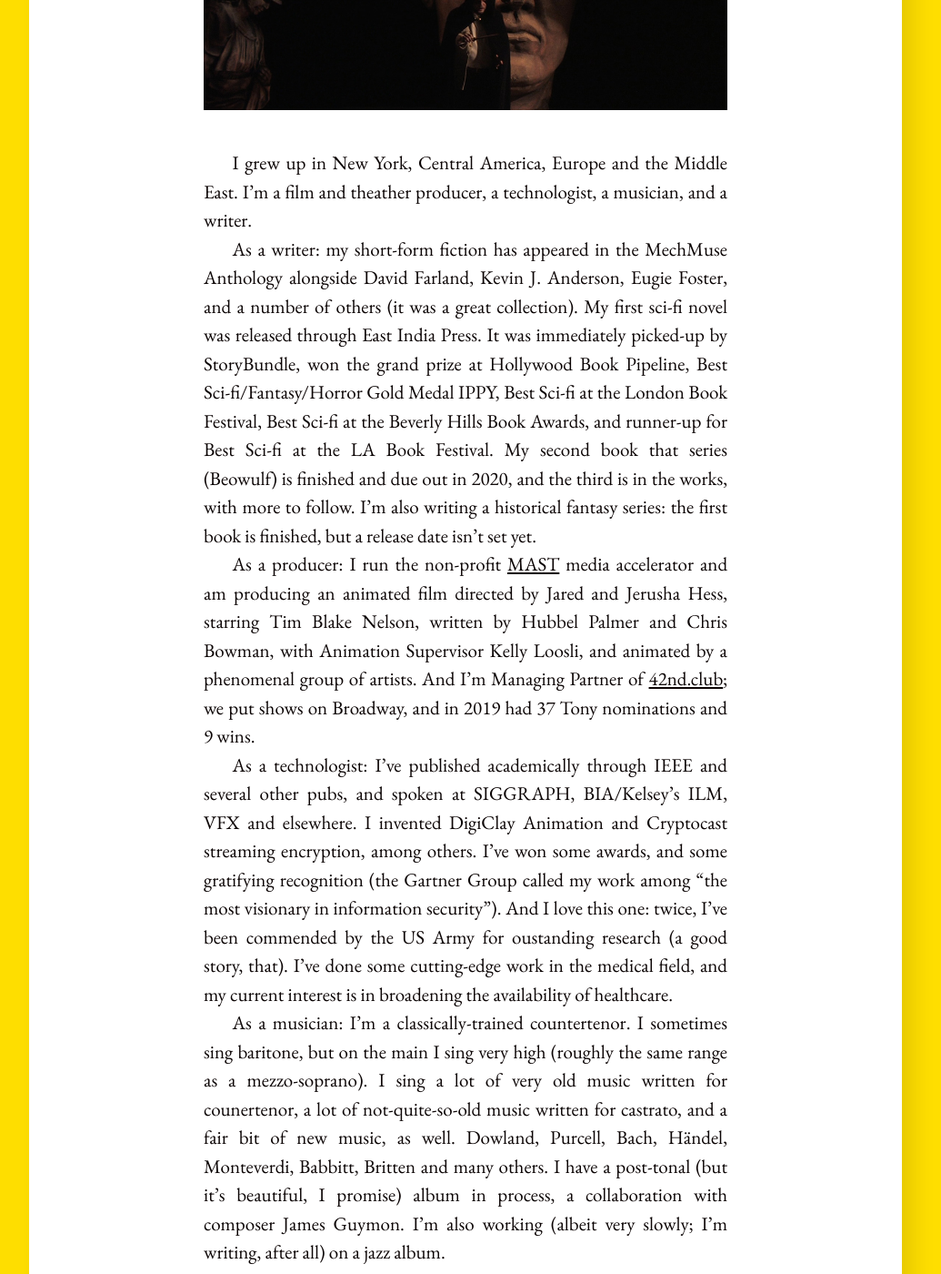
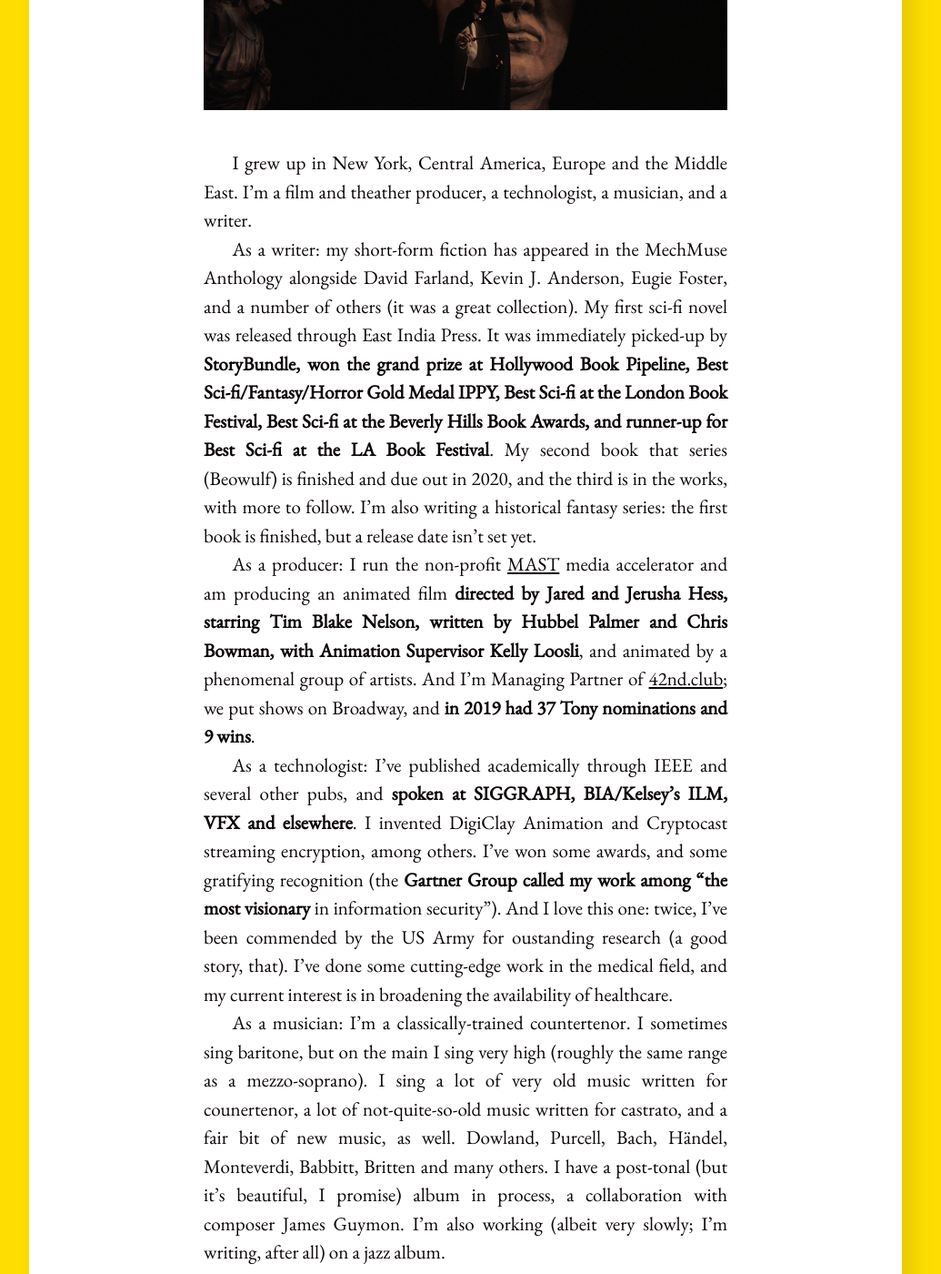
Before and after one commit to MilesRomney/MechMuse, a Jekyll site: the page built from about.md, in a window 1280 px wide and 1400 px high, scrolled down 544 px. Shown: the whole window at 91% size, without its empty margins (128-1163 px from the left). Built offline with Jekyll 4.4.1, drawn with Linux system fonts in a browser that asks for light colours.

```diff
--- a/about.md
+++ b/about.md
@@ -8,11 +8,11 @@ permalink: /about/
 I grew up in New York, Central America, Europe and the Middle East. I'm a film and theather producer, a technologist, a musician, and a writer.
 
 
-As a writer: my short-form fiction has appeared in the MechMuse Anthology alongside David Farland, Kevin J. Anderson, Eugie Foster, and a number of others (it was a great collection). My first sci-fi novel was released through East India Press. It was immediately picked-up by StoryBundle, won the grand prize at Hollywood Book Pipeline, Best Sci-fi/Fantasy/Horror Gold Medal IPPY, Best Sci-fi at the London Book Festival, Best Sci-fi at the Beverly Hills Book Awards, and runner-up for Best Sci-fi at the LA Book Festival. My second book that series (Beowulf) is finished and due out in 2020, and the third is in the works, with more to follow. I’m also writing a historical fantasy series: the first book is finished, but a release date isn't set yet.
+As a writer: my short-form fiction has appeared in the MechMuse Anthology alongside David Farland, Kevin J. Anderson, Eugie Foster, and a number of others (it was a great collection). My first sci-fi novel was released through East India Press. It was immediately picked-up by **StoryBundle, won the grand prize at Hollywood Book Pipeline, Best Sci-fi/Fantasy/Horror Gold Medal IPPY, Best Sci-fi at the London Book Festival, Best Sci-fi at the Beverly Hills Book Awards, and runner-up for Best Sci-fi at the LA Book Festival**. My second book that series (Beowulf) is finished and due out in 2020, and the third is in the works, with more to follow. I’m also writing a historical fantasy series: the first book is finished, but a release date isn't set yet.
 
-As a producer: I run the non-profit [MAST](https://maststudio.org) media accelerator and am producing an animated film directed by Jared and Jerusha Hess, starring Tim Blake Nelson, written by Hubbel Palmer and Chris Bowman, with Animation Supervisor Kelly Loosli, and animated by a phenomenal group of artists. And I'm Managing Partner of [42nd.club](http://42nd.club); we put shows on Broadway, and in 2019 had 37 Tony nominations and 9 wins.
+As a producer: I run the non-profit [MAST](https://maststudio.org) media accelerator and am producing an animated film **directed by Jared and Jerusha Hess, starring Tim Blake Nelson, written by Hubbel Palmer and Chris Bowman, with Animation Supervisor Kelly Loosli**, and animated by a phenomenal group of artists. And I'm Managing Partner of [42nd.club](http://42nd.club); we put shows on Broadway, and **in 2019 had 37 Tony nominations and 9 wins**.
 
-As a technologist: I’ve published academically through IEEE and several other pubs, and spoken at SIGGRAPH, BIA/Kelsey's ILM, VFX and elsewhere. I invented DigiClay Animation and Cryptocast streaming encryption, among others. I've won some awards, and some gratifying recognition (the Gartner Group called my work among "the most visionary in information security"). And I love this one: twice, I've been commended by the US Army for oustanding research (a good story, that). I've done some cutting-edge work in the medical field, and my current interest is in broadening the availability of healthcare.
+As a technologist: I’ve published academically through IEEE and several other pubs, and **spoken at SIGGRAPH, BIA/Kelsey's ILM, VFX and elsewhere**. I invented DigiClay Animation and Cryptocast streaming encryption, among others. I've won some awards, and some gratifying recognition (the **Gartner Group called my work among "the most visionary** in information security"). And I love this one: twice, I've been commended by the US Army for oustanding research (a good story, that). I've done some cutting-edge work in the medical field, and my current interest is in broadening the availability of healthcare.
 
 As a musician: I'm a classically-trained countertenor. I sometimes sing baritone, but on the main I sing very high (roughly the same range as a mezzo-soprano). I sing a lot of very old music written for counertenor, a lot of not-quite-so-old music written for castrato, and a fair bit of new music, as well. Dowland, Purcell, Bach, Händel, Monteverdi, Babbitt, Britten and many others. I have a post-tonal (but it’s beautiful, I promise) album in process, a collaboration with composer James Guymon. I’m also working (albeit very slowly; I'm writing, after all) on a jazz album.
 
```
